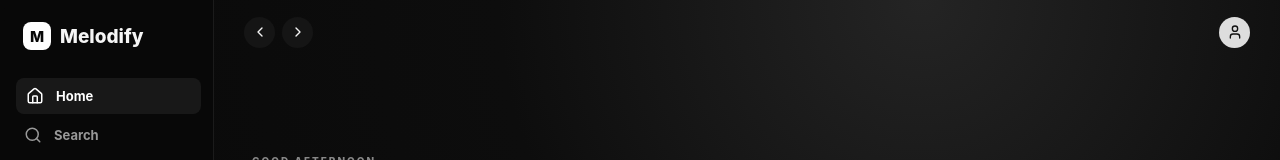
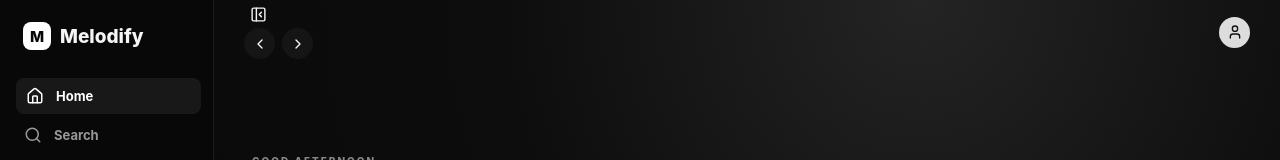
Before and after one commit to adiyandev/melodify, a React (Vite) app: page / in a window 1280 px wide. Shown: the top 160 px of the page. Built offline with nearby package versions, Linux system fonts and the light colour scheme.

Commit message:
Add working sidebar toggle and artist info panel

```diff
--- a/src/main.jsx
+++ b/src/main.jsx
@@ -1,6 +1,6 @@
 import React, { useEffect, useRef, useState } from 'react'
 import { createRoot } from 'react-dom/client'
-import { Home, Search, Library, Heart, Play, Pause, SkipBack, SkipForward, Volume2, ListMusic, Maximize2, Music2, ChevronLeft, ChevronRight, Clock3, Radio, User, X, PanelLeftClose } from 'lucide-react'
+import { Home, Search, Library, Heart, Play, Pause, SkipBack, SkipForward, Volume2, ListMusic, Maximize2, Music2, ChevronLeft, ChevronRight, Clock3, Radio, User, X, PanelLeftClose, PanelRight } from 'lucide-react'
 import './styles.css'
 
 const tracks = [
@@ -29,6 +29,7 @@ function App(){
   const [lyricsPage,setLyricsPage]=useState(false)
   const [progress,setProgress]=useState(32)
   const [search,setSearch]=useState('')
+  const [sidebarOpen,setSidebarOpen]=useState(true)
   const track=tracks[active]
 
   useEffect(()=>{ if(!playing)return; const id=setInterval(()=>setProgress(p=>p>=100?0:p+100/(track.duration||222)),1000); return()=>clearInterval(id)},[playing,track.duration])
@@ -39,7 +40,7 @@ function App(){
   const filtered=tracks.filter(t=>(t.title+' '+t.artist).toLowerCase().includes(search.toLowerCase()))
 
   return <div className="app">
-    <aside className="sidebar">
+    <aside className={"sidebar "+(sidebarOpen?"sidebar-open":"sidebar-collapsed")}>
       <div className="brand"><span className="brand-mark">M</span><span>Melodify</span></div>
       <nav>
         {['home','search','library'].map(key=>{const P=pages[key];return <button key={key} className={'nav-item '+(page===key?'active':'')} onClick={()=>setPage(key)}><P.icon size={18}/><span>{P.label}</span></button>})}
@@ -53,7 +54,7 @@ function App(){
     </aside>
 
     <main className="main">
-      <header className="topbar"><div className="arrows"><button><ChevronLeft/></button><button><ChevronRight/></button></div><div className="profile"><User size={16}/></div></header>
+      <header className="topbar"><div className="topbar-left"><button className="sidebar-toggle" onClick={()=>setSidebarOpen(v=>!v)} title="Toggle sidebar">{sidebarOpen?<PanelLeftClose size={17}/>:<PanelRight size={17}/>}</button><div className="arrows"><button><ChevronLeft/></button><button><ChevronRight/></button></div></div><div className="profile"><User size={16}/></div></header>
 
       {page==='home' && <HomePage playTrack={playTrack} setPage={setPage}/>}
       {page==='search' && <SearchPage search={search} setSearch={setSearch} tracks={filtered} playTrack={playTrack}/>}
@@ -62,7 +63,7 @@ function App(){
       {page==='playlists' && <PlaylistsPage tracks={tracks} playTrack={playTrack}/>}
       {page==='history' && <CollectionPage title="Recently Played" subtitle="Pick up where you left off." icon={Clock3} tracks={tracks.slice().reverse()} playTrack={playTrack}/>}
       {page==='radio' && <RadioPage playTrack={playTrack}/>}
-      {lyricsPage && <LyricsPage track={track} playing={playing} setPlaying={setPlaying} progress={progress} setProgress={setProgress} close={()=>setLyricsPage(false)} formatTime={formatTime}/>}
+      {lyricsPage && <LyricsPage sidebarOpen={sidebarOpen} setSidebarOpen={setSidebarOpen} track={track} playing={playing} setPlaying={setPlaying} progress={progress} setProgress={setProgress} close={()=>setLyricsPage(false)} formatTime={formatTime}/>}
     </main>
 
     <div className="now-playing">
@@ -75,6 +76,8 @@ function App(){
   </div>
 }
 
+
+function ArtistSidebar({track,playTrack,active}){return <aside className="artist-sidebar"><div className="artist-sidebar-head"><span>NOW PLAYING</span><button><X size={16}/></button></div><div className="artist-feature"><img src={track.cover}/><div><strong>{track.artist}</strong><span>Artist</span></div><button className="follow-btn">Follow</button></div><div className="artist-section"><div className="artist-section-head"><h3>About the artist</h3><button>More</button></div><p>Melodify artists bring late-night sounds, neon moods and songs made for uninterrupted listening.</p></div><div className="artist-section"><h3>Popular</h3>{tracks.slice(0,4).map((t,i)=><button className={'artist-track '+(i===active?'current':'')} key={t.title} onClick={()=>playTrack(i)}><img src={t.cover}/><span><strong>{t.title}</strong><small>{t.artist}</small></span><Play size={14} fill="currentColor"/></button>)}</div></aside>}
 function HomePage({playTrack,setPage}){
  return <section className="page"><section className="hero"><div><p className="eyebrow">GOOD AFTERNOON</p><h1>Made for your mood.</h1><p className="sub">Your music, uninterrupted.</p></div><button className="circle-btn" onClick={()=>playTrack(0)}><Play fill="currentColor"/></button></section><Section title="Made for you" action="Show all" onAction={()=>setPage('library')}><div className="cards">{tracks.slice(0,4).map((t,i)=><TrackCard key={t.title} t={t} i={i} playTrack={playTrack}/>)}</div></Section><Section title="Recently played"><div className="recent">{tracks.slice(0,5).map((t,i)=><RecentRow key={t.title} t={t} onClick={()=>playTrack(i)}/>)}</div></Section></section>
 }
@@ -95,7 +98,7 @@ function RecentRow({t,onClick}){return <button className="recent-row" onClick={o
 
 createRoot(document.getElementById('root')).render(<App />)
 
-function LyricsPage({track,playing,setPlaying,progress,setProgress,close,formatTime}){
+function LyricsPage({sidebarOpen,setSidebarOpen,track,playing,setPlaying,progress,setProgress,close,formatTime}){
   const activeRef=useRef(null);
   const seconds=(progress/100)*(track.duration||222);
   const lines=track.lyrics||[];
@@ -103,7 +106,7 @@ function LyricsPage({track,playing,setPlaying,progress,setProgress,close,formatT
   lines.forEach((line,i)=>{if(seconds>=line[1])activeIndex=i});
   useEffect(()=>{activeRef.current?.scrollIntoView({behavior:'smooth',block:'center'})},[activeIndex]);
   return <div className="lyrics-page">
-    <header className="lyrics-page-top"><button className="lyrics-back" onClick={close}><ChevronLeft size={19}/><span>Back</span></button><div className="lyrics-label">NOW PLAYING</div><button className="lyrics-more"><PanelLeftClose size={17}/></button></header>
+    <header className="lyrics-page-top"><button className="lyrics-back" onClick={close}><ChevronLeft size={19}/><span>Back</span></button><div className="lyrics-label">NOW PLAYING</div><button className="lyrics-more" onClick={()=>setSidebarOpen(v=>!v)}><PanelLeftClose size={17}/></button></header>
     <div className="lyrics-layout">
       <div className="lyrics-art-wrap"><div className={'lyrics-art '+(playing?'spinning-art':'')}><img src={track.cover}/></div><div className="lyrics-track"><strong>{track.title}</strong><span>{track.artist}</span></div></div>
       <div className="lyrics-content"><p className="eyebrow">LYRICS</p><h1>{track.title}</h1><div className="lyrics-scroll">{lines.map(([text,time],i)=><p key={i} ref={i===activeIndex?activeRef:null} className={'lyrics-line '+(i===activeIndex?'active-line ':'')+(i<activeIndex?'past-line':'')} onClick={()=>setProgress((time/(track.duration||222))*100)}>{text}<small>{formatTime(time)}</small></p>)}</div></div>
```
